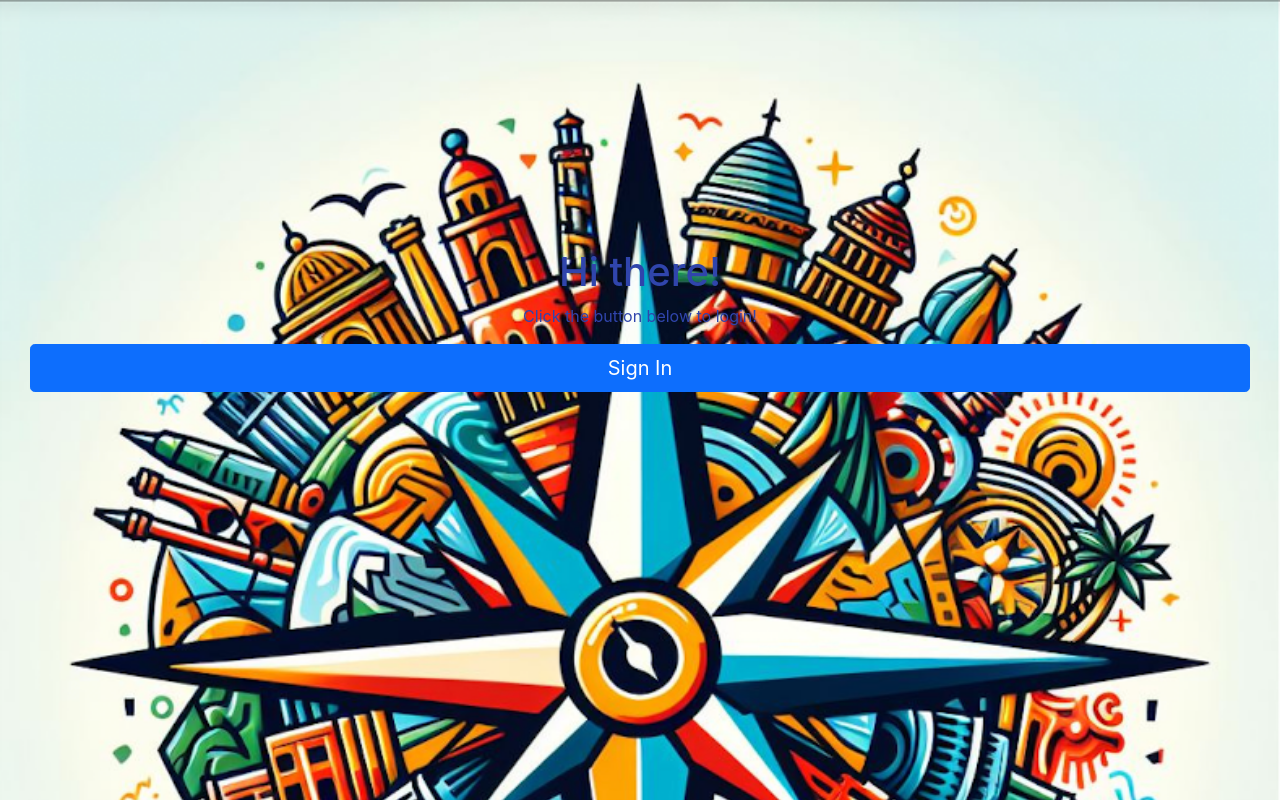
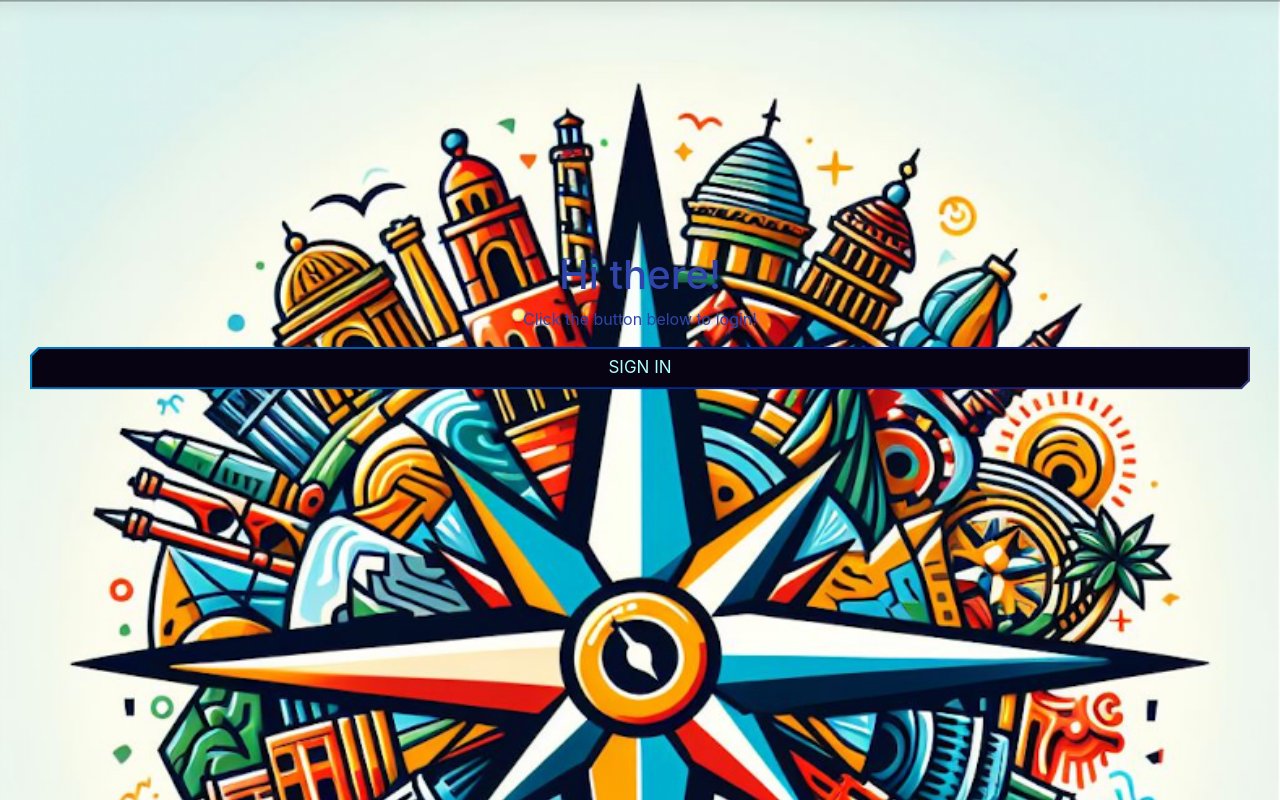
Before and after one commit to elibradford227/mightypythons-client, a Next.js app: page / in a window 1280 px wide. Built offline with nearby package versions, Linux system fonts and the light colour scheme; no server answers.

Commit message:
css for dest cards

```diff
--- a/styles/globals.css
+++ b/styles/globals.css
@@ -68,6 +68,176 @@ body {
   font-size: 1em;
   color: white;
   font-weight: 700;
+}
+
+/* Dest Cards */
+.destCard {
+  margin: 20px;
+  width: 200px;
+  height: 120px;
+  padding: 0.5rem;
+  background: rgba(174, 174, 174, 0.764);
+  border-radius: 8px;
+  backdrop-filter: blur(5px);
+  border-bottom: 3px solid rgba(255, 255, 255, 0.440);
+  border-left: 2px rgba(255, 255, 255, 0.569) outset;
+  box-shadow: -40px 50px 30px rgba(0, 0, 0, 0.55);
+  transform: skewX(10deg);
+  transition: .4s;
+  overflow: hidden;
+  color: white;
+}
+
+.destCard:hover {
+  height: 325px;
+  transform: skew(0deg);
+}
+
+.destAlign {
+  padding: 1rem;
+  display: flex;
+  flex-direction: row;
+  gap: 5px;
+  align-self: flex-start;
+}
+
+.red {
+  width: 10px;
+  height: 10px;
+  border-radius: 50%;
+  background-color: #ff605c;
+  box-shadow: -5px 5px 5px rgba(0, 0, 0, 0.280);
+}
+
+.yellow {
+  width: 10px;
+  height: 10px;
+  border-radius: 50%;
+  background-color: #ffbd44;
+  box-shadow: -5px 5px 5px rgba(0, 0, 0, 0.280);
+}
+
+.green {
+  width: 10px;
+  height: 10px;
+  border-radius: 50%;
+  background-color: #00ca4e;
+  box-shadow: -5px 5px 5px rgba(0, 0, 0, 0.280);
+}
+
+.destCard h1 {
+  text-align: center;
+  margin: 1.3rem;
+  color: rgb(218, 244, 237);
+  text-shadow: -10px 5px 10px rgba(0, 0, 0, 0.573);
+}
+
+/* Dest Buttons */
+.btn {
+  --border-color: linear-gradient(-45deg, #ffae00, #01178f, #00fffb);
+  --border-width: .125em;
+  --curve-size: .5em;
+  --blur: 30px;
+  --bg: #080312;
+  --color: #afffff;
+  color: var(--color);
+  /* use position: relative; so that BG is only for .btn */
+  position: relative;
+  isolation: isolate;
+  display: inline-grid;
+  place-content: center;
+  padding: .5em 1.5em;
+  font-size: 17px;
+  border: 0;
+  text-transform: uppercase;
+  box-shadow: 10px 10px 20px rgba(0, 0, 0, .6);
+  clip-path: polygon(
+      /* Top-left */
+      0% var(--curve-size),
+
+      var(--curve-size) 0,
+      /* top-right */
+      100% 0,
+      100% calc(100% - var(--curve-size)),
+
+      /* bottom-right 1 */
+      calc(100% - var(--curve-size)) 100%,
+      /* bottom-right 2 */
+      0 100%);
+  transition: color 250ms;
+}
+
+.btn::after,
+.btn::before {
+  content: '';
+  position: absolute;
+  inset: 0;
+}
+
+.btn::before {
+  background: var(--border-color);
+  background-size: 300% 300%;
+  animation: move-bg7234 5s ease infinite;
+  z-index: -2;
+}
+
+@keyframes move-bg7234 {
+  0% {
+    background-position: 31% 0%
+  }
+
+  50% {
+    background-position: 70% 100%
+  }
+
+  100% {
+    background-position: 31% 0%
+  }
+}
+
+.btn::after {
+  background: var(--bg);
+  z-index: -1;
+  clip-path: polygon(
+      /* Top-left */
+      var(--border-width) calc(var(--curve-size) + var(--border-width) * .5),
+
+      calc(var(--curve-size) + var(--border-width) * .5) var(--border-width),
+
+      /* top-right */
+      calc(100% - var(--border-width)) var(--border-width),
+
+      calc(100% - var(--border-width)) calc(100% - calc(var(--curve-size) + var(--border-width) * .5)),
+
+      /* bottom-right 1 */
+      calc(100% - calc(var(--curve-size) + var(--border-width) * .5)) calc(100% - var(--border-width)),
+      /* bottom-right 2 */
+      var(--border-width) calc(100% - var(--border-width)));
+  transition: clip-path 500ms;
+}
+
+.btn:where(:hover, :focus)::after {
+  clip-path: polygon(
+      /* Top-left */
+      calc(100% - var(--border-width)) calc(100% - calc(var(--curve-size) + var(--border-width) * 0.5)),
+
+      calc(100% - var(--border-width)) var(--border-width),
+
+      /* top-right */
+      calc(100% - var(--border-width)) var(--border-width),
+
+      calc(100% - var(--border-width)) calc(100% - calc(var(--curve-size) + var(--border-width) * .5)),
+
+      /* bottom-right 1 */
+      calc(100% - calc(var(--curve-size) + var(--border-width) * .5)) calc(100% - var(--border-width)),
+
+      /* bottom-right 2 */
+      calc(100% - calc(var(--curve-size) + var(--border-width) * 0.5)) calc(100% - var(--border-width)));
+  transition: 200ms;
+}
+
+.btn:where(:hover, :focus) {
+  color: #fff;
 }
 
 /* Activity Card CSS */
```
Also changed, not shown: components/DestCard.js (+21 -11 lines).
